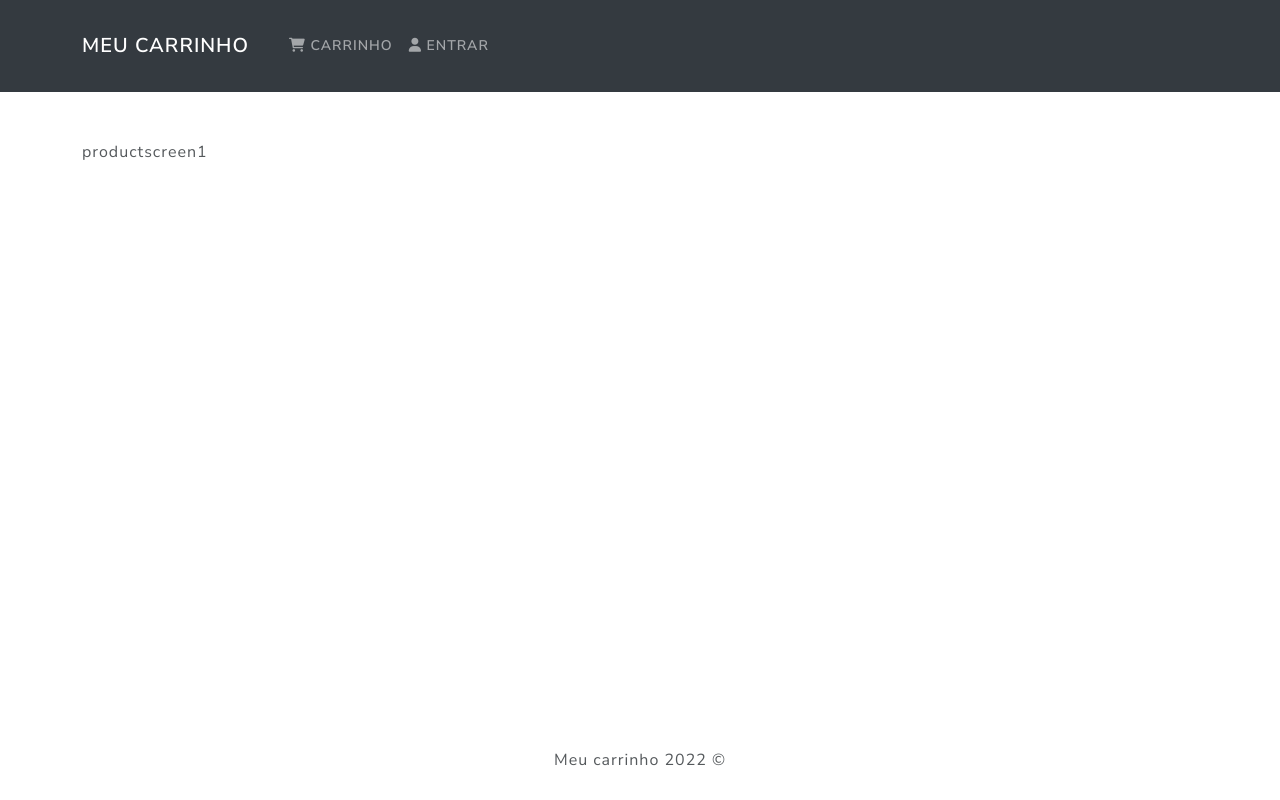
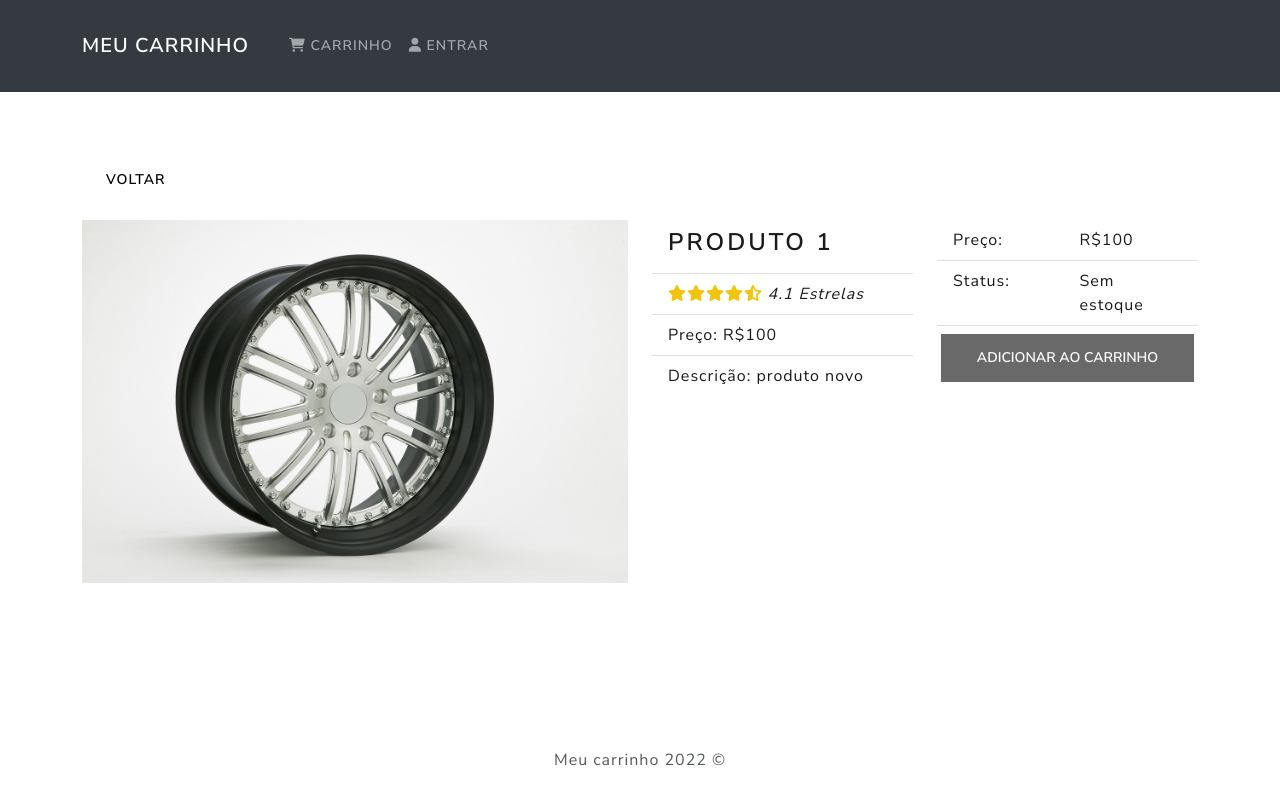
Before and after one commit to matheusprado1/django-react, a React (Create React App) app in the folder frontend/: page /product/1 in a window 1280 px wide. Built offline with nearby package versions, Linux system fonts and the light colour scheme.

Commit message:
fear: update Product Screen

```diff
--- a/frontend/src/App.js
+++ b/frontend/src/App.js
@@ -1,7 +1,7 @@
 import React from "react";
 import Footer from "./components/Footer";
 import Header from "./components/Header";
-import Homescreens from "./screen/Homescreens";
+import HomeScreens from "./screen/HomeScreens";
 import ProductScreen from "./screen/ProductScreen";
 import Auth from "./screen/Auth";
 import CartScreen from "./screen/CartScreen";
@@ -16,7 +16,7 @@ function App() {
         <main>
           <Container className="py-5">
             <Routes>
-              <Route path="/" exact element={<Homescreens/>} />
+              <Route path="/" exact element={<HomeScreens/>} />
               <Route path="/product/:id" exact element={<ProductScreen/>} />
               <Route path="/cart" exact element={<CartScreen/>} />
               <Route path="/login" exact element={<Auth/>} />
--- a/frontend/src/index.css
+++ b/frontend/src/index.css
@@ -5,3 +5,8 @@ main{
 #stars-color{
   color: #f1c40f;
 }
+
+.star-rating{
+  margin-left: 2%;
+  font-style: italic;
+}
--- a/frontend/src/products.jsx
+++ b/frontend/src/products.jsx
@@ -6,7 +6,8 @@ const Products= [
         'price': 100,
         'desc': 'produto novo',
         'rating': 4.1,
-        'image': '/images/produto1.jpg'
+        'image': '/images/produto1.jpg',
+        "count_in_stock": 0,
     },
     {
         '_id':'2',
@@ -15,7 +16,8 @@ const Products= [
         'price': 200,
         'desc': 'produto semi novo',
         'rating': 4.3,
-        'image': '/images/produto2.jpg'
+        'image': '/images/produto2.jpg',
+        "count_in_stock": 10,
     },
     {
         '_id':'3',
@@ -24,7 +26,8 @@ const Products= [
         'price': 300,
         'desc': 'produto novo',
         'rating': 3.1,
-        'image': '/images/produto3.jpg'
+        'image': '/images/produto3.jpg',
+        "count_in_stock": 10,
     },
     {
         '_id':'4',
@@ -33,7 +36,8 @@ const Products= [
         'price': 400,
         'desc': 'produto novo',
         'rating': 2.1,
-        'image': '/images/produto4.jpg'
+        'image': '/images/produto4.jpg',
+        "count_in_stock": 10,
     },
 ]
 
--- a/frontend/src/screen/ProductScreen.jsx
+++ b/frontend/src/screen/ProductScreen.jsx
@@ -1,24 +1,93 @@
 import React from "react";
+import { Row, Col, ListGroup, Image, Button } from "react-bootstrap";
 import { useParams } from "react-router";
+import { Link } from "react-router-dom";
 import Products from "../products";
+import Rating from "../components/Rating";
 
 function ProductScreen() {
   const { id } = useParams();
   let clickedProduct = giveProduct(id);
-  console.log(clickedProduct);
+  let matchProduct = clickedProduct[0];
+
+  function stockStatus(noOfStocks) {
+    let result = noOfStocks + " Em estoque";
+    if (noOfStocks < 1) {
+      result = "Sem estoque";
+      return result;
+    }
+    return result;
+  }
+
+  function addToCart(noOfStocks) {
+    let result = false;
+    if (noOfStocks < 1) {
+      result = true;
+      return result;
+    }
+    return result;
+  }
 
   return (
     <div>
-      <p>productscreen{id}</p>
+      <Link to="/" className="btn btn-light my-3">
+        Voltar
+      </Link>
+      <Row>
+        <Col md={6}>
+          <Image src={matchProduct.image} alt={matchProduct.name} fluid />
+        </Col>
+        <Col md={3}>
+          <ListGroup variant="flush">
+            <ListGroup.Item>
+              <h3>{matchProduct.name}</h3>
+            </ListGroup.Item>
+            <ListGroup.Item>
+              <Rating value={matchProduct.rating} />
+              <span className="star-rating">
+                {matchProduct.rating} Estrelas
+              </span>
+            </ListGroup.Item>
+            <ListGroup.Item>Preço: R${matchProduct.price}</ListGroup.Item>
+            <ListGroup.Item>Descrição: {matchProduct.desc}</ListGroup.Item>
+          </ListGroup>
+        </Col>
+        <Col md={3}>
+          <ListGroup variant="flush">
+            <ListGroup.Item>
+              <Row>
+                <Col>Preço:</Col>
+                <Col>R${matchProduct.price}</Col>
+              </Row>
+            </ListGroup.Item>
+            <ListGroup.Item>
+              <Row>
+                <Col>Status:</Col>
+                <Col>{stockStatus(matchProduct.count_in_stock)}</Col>
+              </Row>
+            </ListGroup.Item>
+            <ListGroup.Item>
+              <Row>
+                <Button
+                  disabled={addToCart(matchProduct.count_in_stock)}
+                  className="btn btn-block"
+                >
+                  Adicionar ao carrinho
+                </Button>
+              </Row>
+            </ListGroup.Item>
+          </ListGroup>
+        </Col>
+      </Row>
     </div>
   );
 }
 
 function giveProduct(id) {
-    let idToSearch = id;
-    return Products.filter(function(product) {
-        return product._id === idToSearch;
-    })
+  let idToSearch = id;
+  return Products.filter(function (product) {
+    return product._id === idToSearch;
+  });
 }
 
 export default ProductScreen;
```
Also changed, not shown: frontend/src/screen/HomeScreens.jsx (renamed from frontend/src/screen/Homescreens.jsx).
